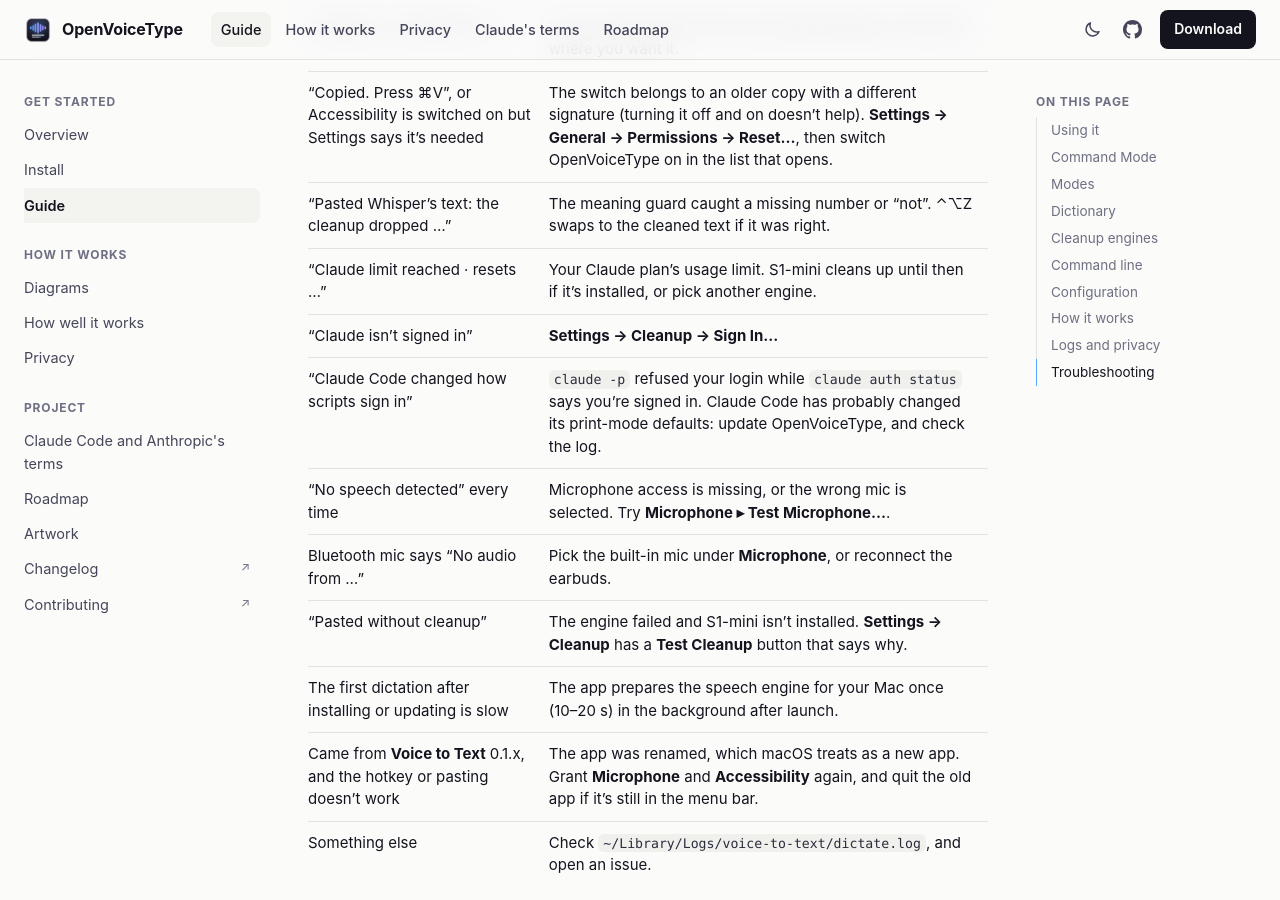
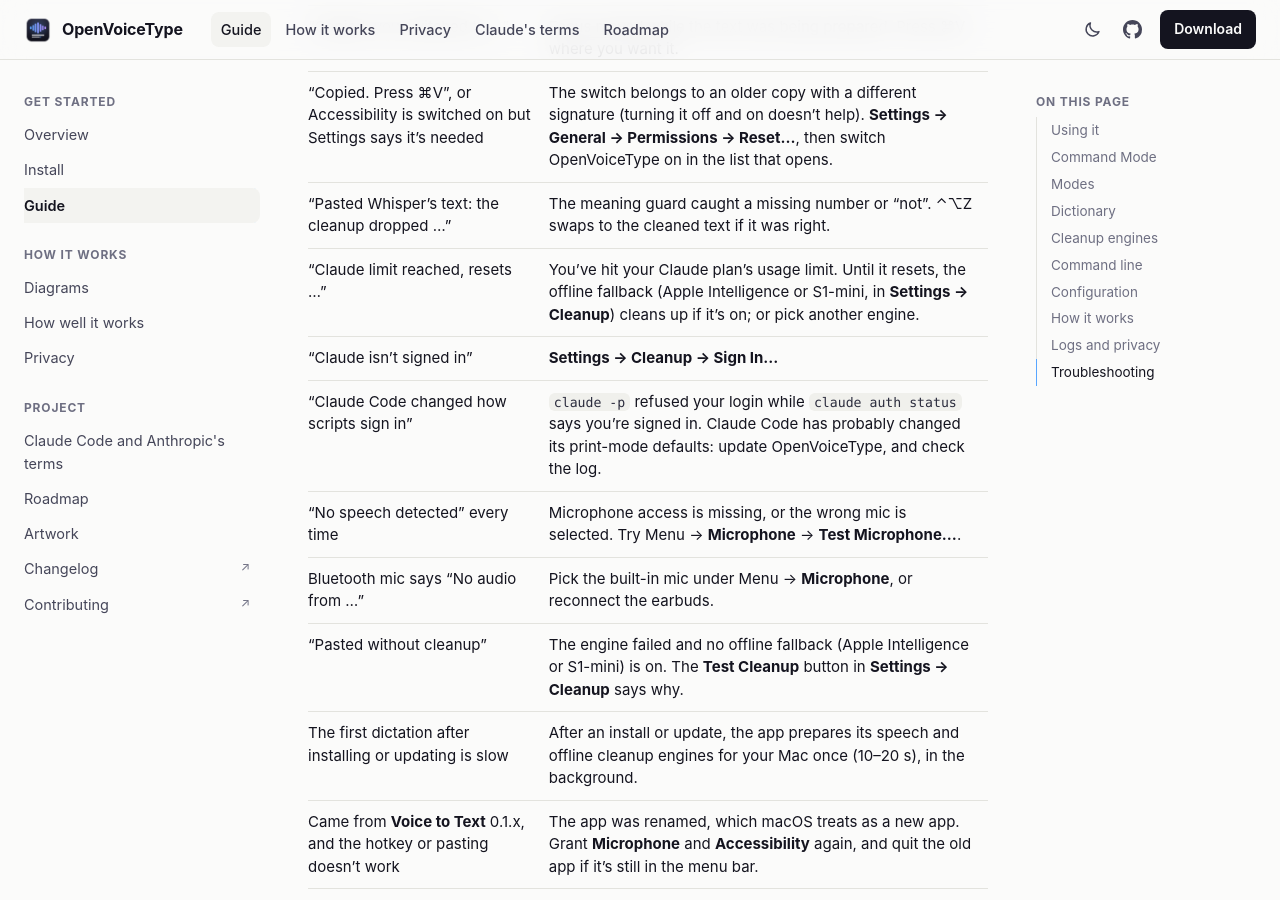
Before and after one commit to mahfuzur/openvoicetype, a Jekyll site: the page built from docs/GUIDE.md, in a window 1280 px wide and 900 px high, scrolled down 6056 px. Built offline with Jekyll 4.4.1, drawn with Linux system fonts in a browser that asks for light colours; our own code applies the rules of GitHub Pages for plain Markdown files.

Commit message:
Proofread the Guide's Troubleshooting section (SL-74) (#24)
Match the table to what the app shows and where things are now:
- The limit message reads "Claude limit reached, resets …".
- The offline fallback can be Apple Intelligence or S1-mini, and only
  applies when it's switched on.
- Test Microphone and the mic picker are under Menu → Microphone, written
  like the rest of the guide.
- The first-run warm-up covers the offline cleanup engine too, and runs
  after an install or update rather than every launch.


Claude-Session: https://claude.ai/code/session_013tEk7pJDPvHCyDR5EXvJ3p

Co-authored-by: Claude Opus 5.5 <noreply@anthropic.com>

```diff
--- a/docs/GUIDE.md
+++ b/docs/GUIDE.md
@@ -159,12 +159,12 @@ hotkey ─► note where the text should go (app, window, mode)
 | "Copied: you switched to …" | Focus moved while the text was being prepared. Press ⌘V where you want it. |
 | "Copied. Press ⌘V", or Accessibility is switched on but Settings says it's needed | The switch belongs to an older copy with a different signature (turning it off and on doesn't help). **Settings → General → Permissions → Reset…**, then switch OpenVoiceType on in the list that opens. |
 | "Pasted Whisper's text: the cleanup dropped …" | The meaning guard caught a missing number or "not". ⌃⌥Z swaps to the cleaned text if it was right. |
-| "Claude limit reached · resets …" | Your Claude plan's usage limit. S1-mini cleans up until then if it's installed, or pick another engine. |
+| "Claude limit reached, resets …" | You've hit your Claude plan's usage limit. Until it resets, the offline fallback (Apple Intelligence or S1-mini, in **Settings → Cleanup**) cleans up if it's on; or pick another engine. |
 | "Claude isn't signed in" | **Settings → Cleanup → Sign In…** |
 | "Claude Code changed how scripts sign in" | `claude -p` refused your login while `claude auth status` says you're signed in. Claude Code has probably changed its print-mode defaults: update OpenVoiceType, and check the log. |
-| "No speech detected" every time | Microphone access is missing, or the wrong mic is selected. Try **Microphone ▸ Test Microphone…**. |
-| Bluetooth mic says "No audio from …" | Pick the built-in mic under **Microphone**, or reconnect the earbuds. |
-| "Pasted without cleanup" | The engine failed and S1-mini isn't installed. **Settings → Cleanup** has a **Test Cleanup** button that says why. |
-| The first dictation after installing or updating is slow | The app prepares the speech engine for your Mac once (10–20 s) in the background after launch. |
+| "No speech detected" every time | Microphone access is missing, or the wrong mic is selected. Try Menu → **Microphone** → **Test Microphone…**. |
+| Bluetooth mic says "No audio from …" | Pick the built-in mic under Menu → **Microphone**, or reconnect the earbuds. |
+| "Pasted without cleanup" | The engine failed and no offline fallback (Apple Intelligence or S1-mini) is on. The **Test Cleanup** button in **Settings → Cleanup** says why. |
+| The first dictation after installing or updating is slow | After an install or update, the app prepares its speech and offline cleanup engines for your Mac once (10–20 s), in the background. |
 | Came from **Voice to Text** 0.1.x, and the hotkey or pasting doesn't work | The app was renamed, which macOS treats as a new app. Grant **Microphone** and **Accessibility** again, and quit the old app if it's still in the menu bar. |
 | Something else | Check `~/Library/Logs/voice-to-text/dictate.log`, and open an issue. |
```
